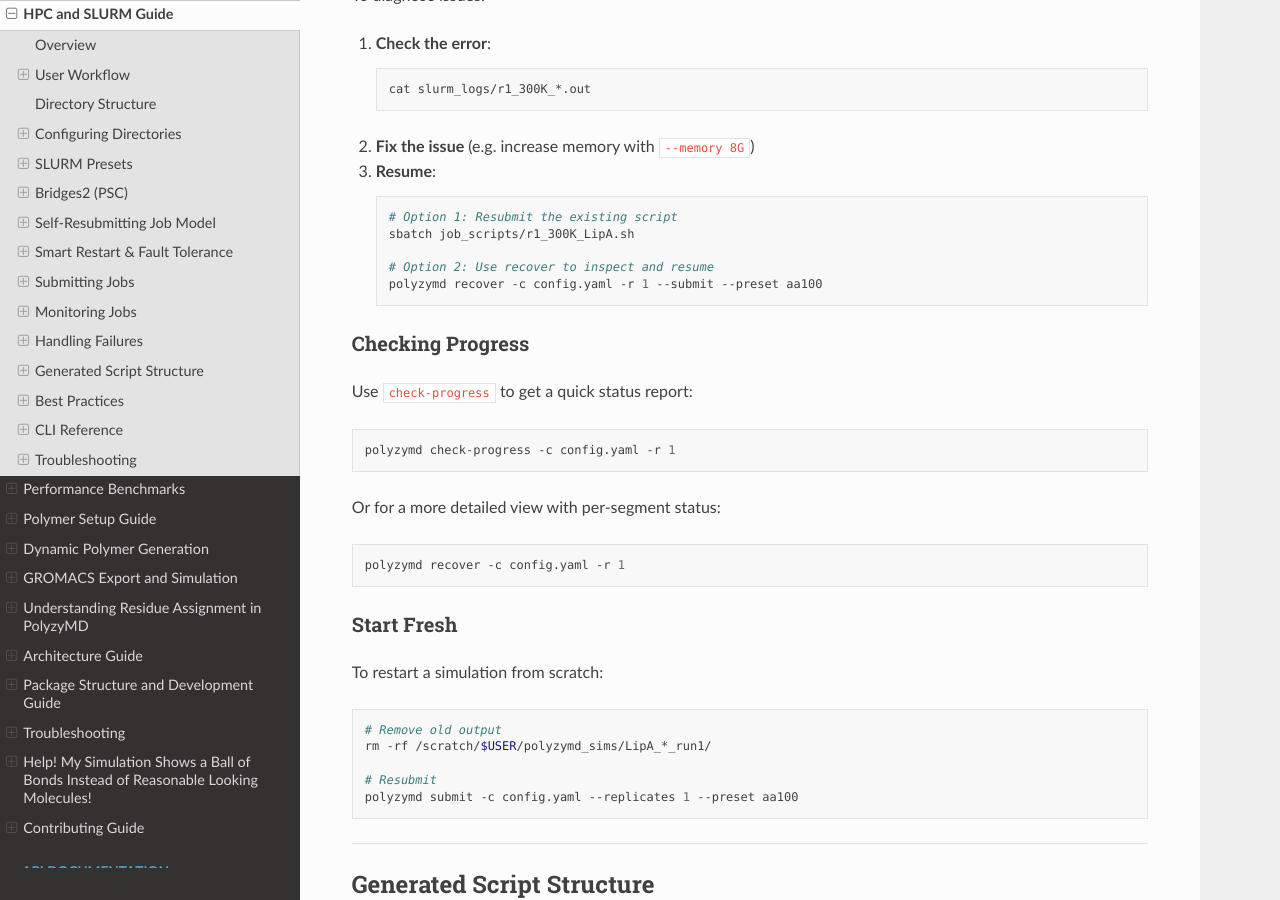
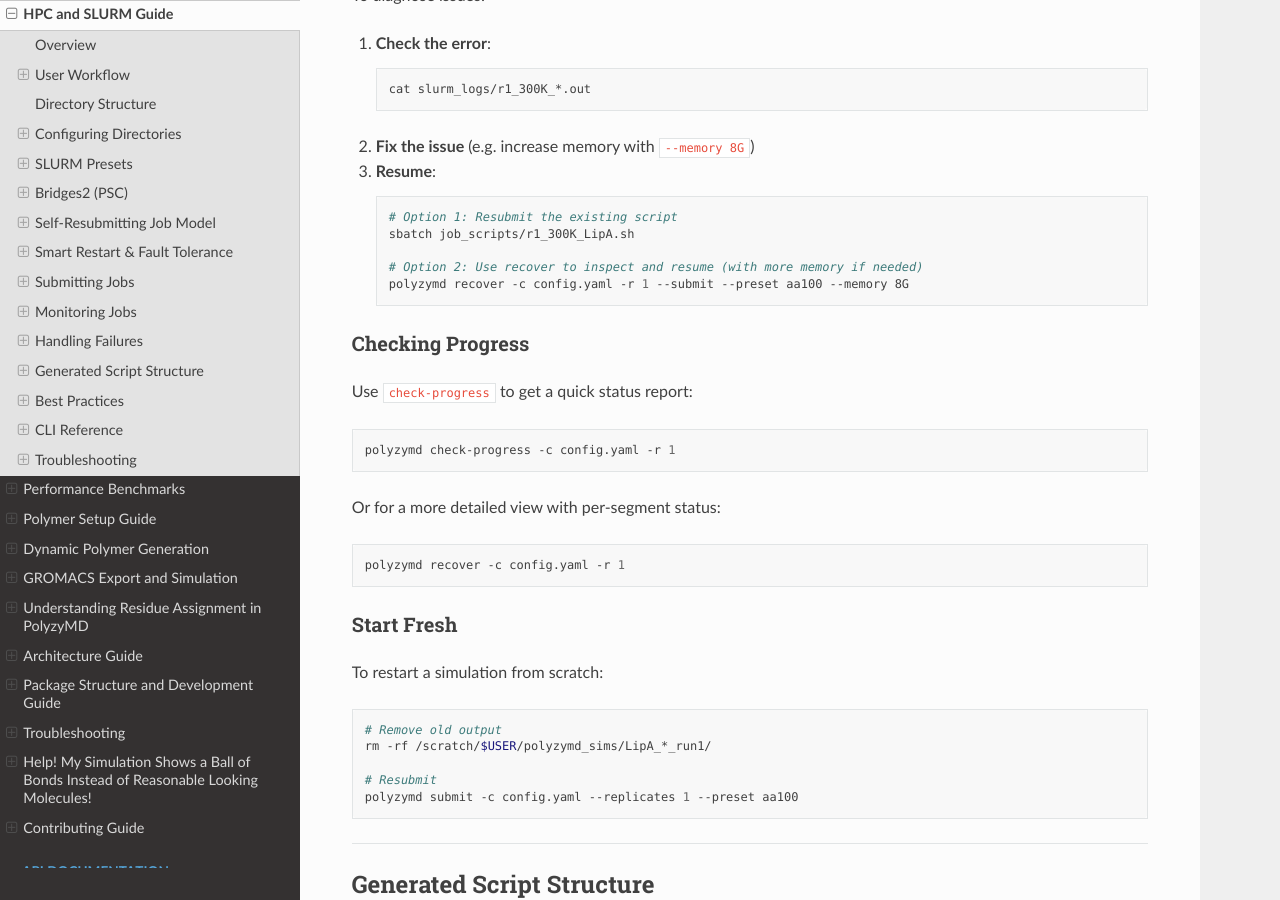
Before and after one commit to joelaforet/polyzymd, a Sphinx documentation site: the page built from docs/source/tutorials/hpc_slurm.md, in a window 1280 px wide and 900 px high, scrolled down 13560 px. Built offline with Sphinx 7.4.7 and the Read the Docs theme 3.1.0, drawn with Linux system fonts in a browser that asks for light colours; some of the changed text lies outside the part shown.

Commit message:
feat(cli): add --memory flag to polyzymd recover command
Adds --memory option to the recover command, matching the existing flag
on polyzymd submit. This allows users to override SLURM memory allocation
when resuming OOM-killed jobs without manually editing scripts.

Updates CLI reference, HPC guide, and troubleshooting docs.

````diff
--- a/docs/source/tutorials/hpc_slurm.md
+++ b/docs/source/tutorials/hpc_slurm.md
@@ -663,8 +663,8 @@ To diagnose issues:
    # Option 1: Resubmit the existing script
    sbatch job_scripts/r1_300K_LipA.sh
 
-   # Option 2: Use recover to inspect and resume
-   polyzymd recover -c config.yaml -r 1 --submit --preset aa100
+   # Option 2: Use recover to inspect and resume (with more memory if needed)
+   polyzymd recover -c config.yaml -r 1 --submit --preset aa100 --memory 8G
    ```
 
 ### Checking Progress
@@ -979,6 +979,7 @@ polyzymd recover -c CONFIG [OPTIONS]
 - `--preset PRESET` - SLURM preset for recovery job. Default: aa100
 - `--submit / --no-submit` - Submit a recovery job (default: status only)
 - `--dry-run` - Show what would be submitted without submitting
+- `--memory SIZE` - Override SLURM memory allocation (e.g. '4G', '8G'). Default: 3G
 
 **Examples:**
 ```bash
@@ -1073,6 +1074,9 @@ polyzymd submit -c config.yaml --memory 4G
 
 # For very large systems
 polyzymd submit -c config.yaml --memory 8G
+
+# Also works with recover --submit
+polyzymd recover -c config.yaml -r 1 --submit --memory 8G
 ```
 
 ### "GPU not detected"
````
Also changed, not shown: CHANGELOG.md (+7 -0 lines), docs/source/tutorials/cli_reference.md (+1 -0 lines), docs/source/tutorials/troubleshooting.md (+3 -0 lines), 1 other file.
